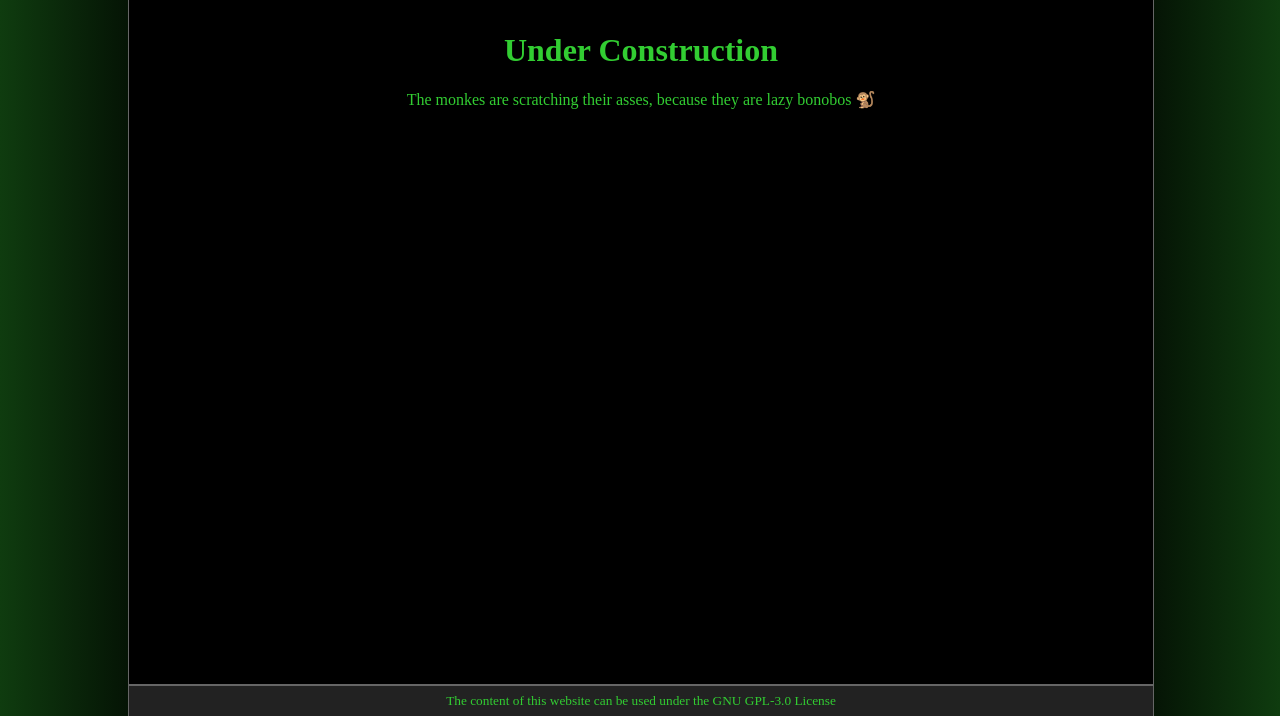
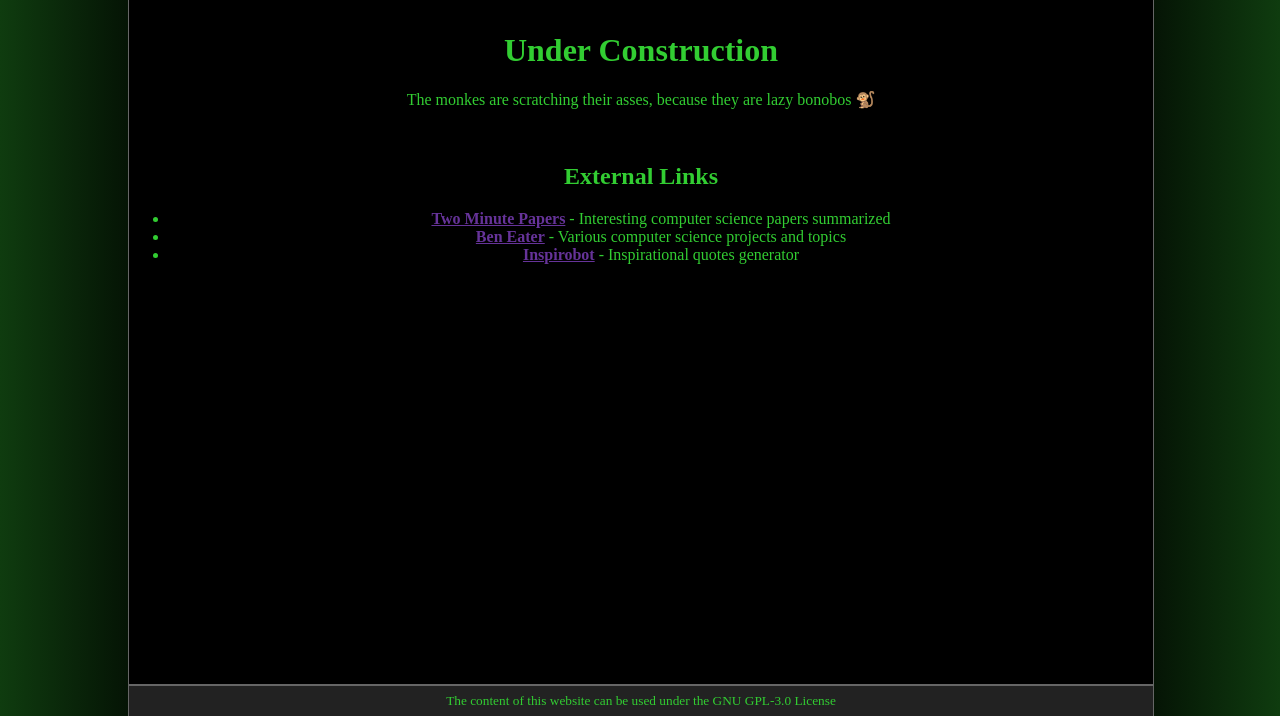
Before and after one commit to Flash3r01/GainerSite, a Flask app: page /links in a window 1280 px wide. Shown: the part 84-800 px from the top of the page. Run offline with Flask 2, Linux system fonts and the light colour scheme.

Commit message:
added content to the Link page

```diff
--- a/templates/links.html
+++ b/templates/links.html
@@ -3,4 +3,11 @@
 {% block content %}
 <h1>Under Construction</h1>
 <p>The monkes are scratching their asses, because they are lazy bonobos 🐒</p>
+<br>
+<h2>External Links</h2>
+<ul>
+    <li><a href="https://www.youtube.com/channel/UCbfYPyITQ-7l4upoX8nvctg">Two Minute Papers</a> - Interesting computer science papers summarized</li>
+    <li><a href="https://eater.net/">Ben Eater</a> - Various computer science projects and topics</li>
+    <li><a href="https://inspirobot.me/">Inspirobot</a> - Inspirational quotes generator</li>
+</ul>
 {% endblock content %}
```
